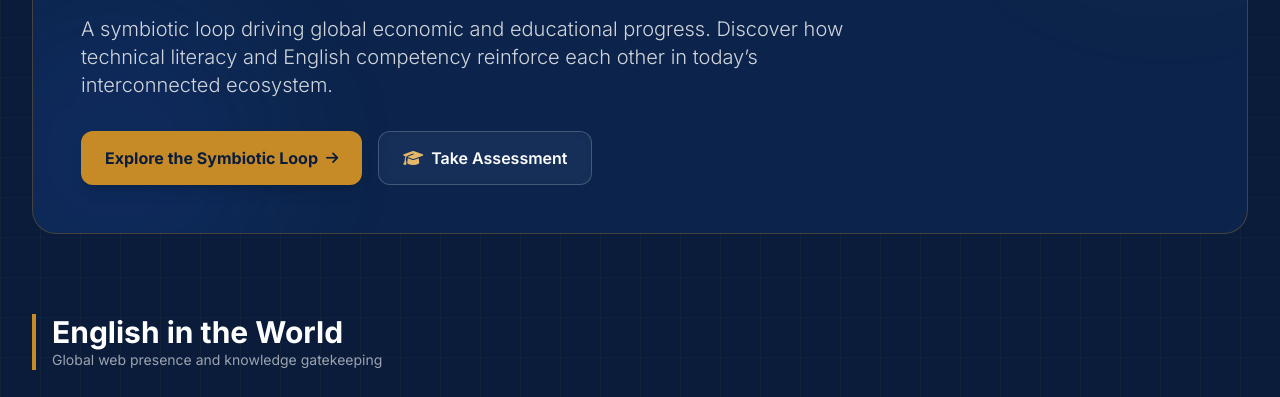
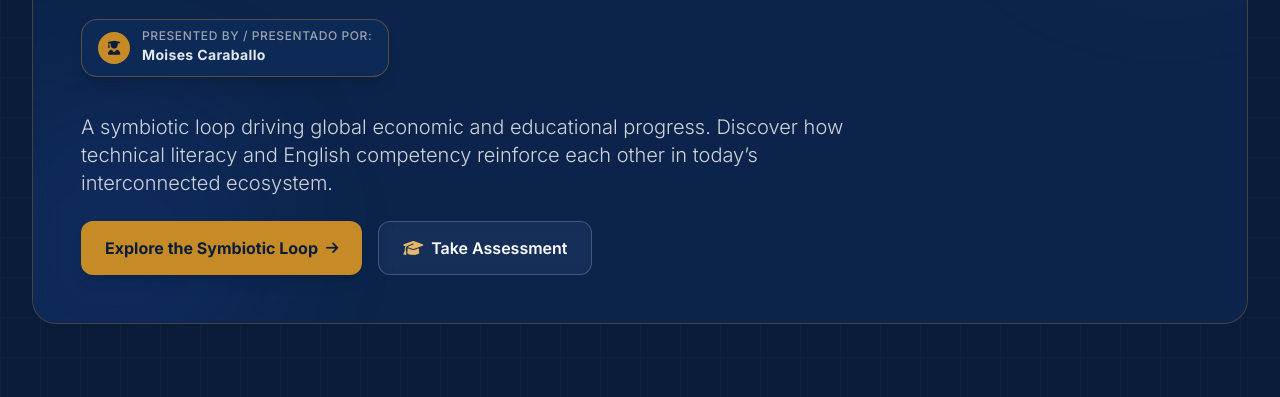
Before and after one commit to moises2362/Moises-Caraballo, a plain HTML site: page index.html in a window 1280 px wide. Shown: the part 403-800 px from the top of the page. Drawn offline with nearby package versions, Linux system fonts and the light colour scheme.

Commit message:
Enhance index.html with author information
Added author badge and updated presentation details.

```diff
--- a/index.html
+++ b/index.html
@@ -140,11 +140,23 @@
                     <span class="w-2 h-2 rounded-full bg-gold-400 animate-pulse"></span>
                     <span>Student Educational Portal</span>
                 </div>
-                <h1 class="text-4xl sm:text-5xl lg:text-6xl font-extrabold text-white tracking-tight leading-tight mb-6">
+                <h1 class="text-4xl sm:text-5xl lg:text-6xl font-extrabold text-white tracking-tight leading-tight mb-4">
                     English & Technology: <br/>
                     <span class="text-transparent bg-clip-text bg-gradient-to-r from-gold-400 via-amber-300 to-gold-500">The Global Digital Language</span>
                 </h1>
-                <p class="text-lg sm:text-xl text-gray-300 font-light leading-relaxed mb-8">
+
+                <!-- Author/Presenter Badge -->
+                <div class="inline-flex items-center space-x-3 px-4 py-2.5 rounded-2xl bg-navy-900/90 border border-gold-500/40 shadow-lg my-3">
+                    <div class="w-8 h-8 rounded-full bg-gold-500 text-navy-950 flex items-center justify-center font-bold text-sm">
+                        <i class="fa-solid fa-user-graduate"></i>
+                    </div>
+                    <div>
+                        <span class="text-xs uppercase tracking-wider text-gray-400 font-medium block leading-none">Presented by / Presentado por:</span>
+                        <span class="text-sm font-bold text-gold-300 tracking-wide">Moises Caraballo</span>
+                    </div>
+                </div>
+
+                <p class="text-lg sm:text-xl text-gray-300 font-light leading-relaxed my-6">
                     A symbiotic loop driving global economic and educational progress. Discover how technical literacy and English competency reinforce each other in today’s interconnected ecosystem.
                 </p>
                 <div class="flex flex-wrap gap-4">
@@ -579,7 +591,7 @@
                 <span class="text-sm font-semibold text-white">English and Technology: Student Portal</span>
             </div>
             <p class="text-xs text-gray-400 text-center">
-                Based on global digital language research & market reports. Built for academic exploration.
+                Prepared by <strong class="text-gold-400">Moises Caraballo</strong>. Based on global digital language research & market reports.
             </p>
             <div class="text-xs text-gold-400/80 font-mono">
                 Gemini Educational Notebook
```
